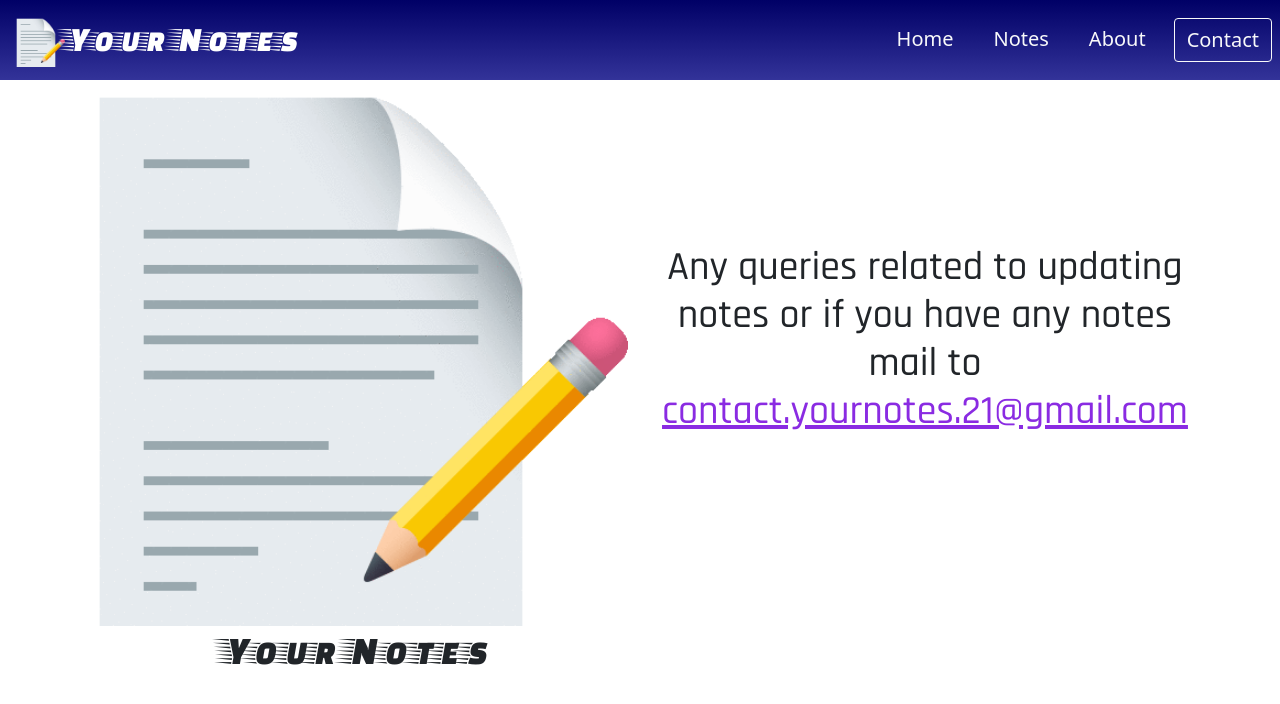
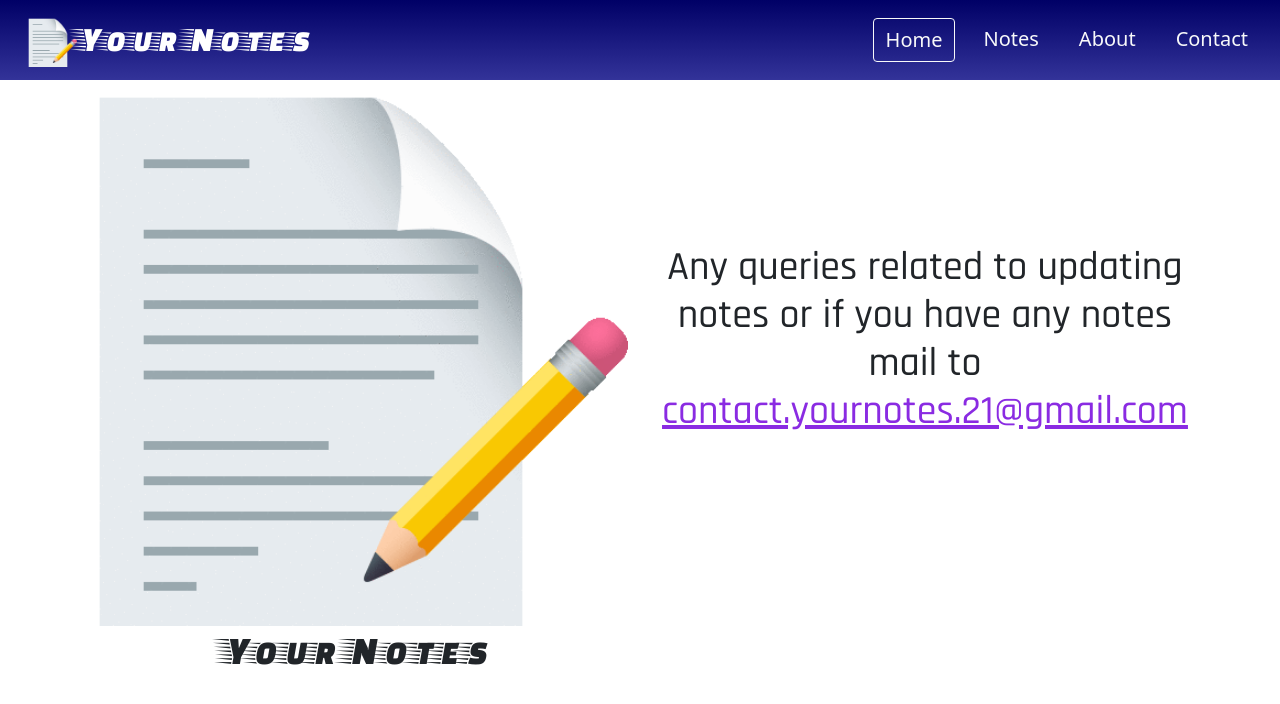
Before and after one commit to dheerukarra/yournotes, a plain HTML site: page contact.html in a window 1280 px wide. Drawn offline with nearby package versions, Linux system fonts and the light colour scheme.

Commit message:
Update contact.html

```diff
--- a/contact.html
+++ b/contact.html
@@ -14,26 +14,34 @@
 </head>
 <body onload="load()">
   <div id="ld"></div>
-  <nav class="navbar navbar-expand-lg navbar-dark" id="nv" style="background: linear-gradient(to bottom, #000066 0%, #333399 100%);">
-    <a class="navbar-brand" id="ltxt" href="index.html" style="font-family: 'Faster One', cursive; " > <img id="logo" src="logo.webp">Your Notes</a>
-    <button class="navbar-toggler" type="button" data-toggle="collapse" data-target="#navbarSupportedContent" aria-controls="navbarSupportedContent" aria-expanded="false" aria-label="Toggle navigation">
+  <nav class="navbar navbar-expand-lg navbar-dark" id="nv"
+    style="background: linear-gradient(to bottom, #000066 0%, #333399 100%);">
+    <div class="container-fluid">
+      <a class="navbar-brand" id="ltxt" href="index.html" style="font-family: 'Faster One', cursive; "> <img id="logo"
+          src="logo.webp">Your Notes</a>
+      <button class="navbar-toggler" type="button" data-bs-toggle="collapse" data-bs-target="#navbarNav"
+        aria-controls="navbarNav" aria-expanded="false" aria-label="Toggle navigation">
         <span class="navbar-toggler-icon"></span>
       </button>
-    <div class="collapse navbar-collapse" id="navbarSupportedContent">
+      <div class="collapse navbar-collapse" id="navbarNav">
         <ul class="navbar-nav ms-auto am">
           <li class="nav-item nav">
-          <a class="nav-link" href="index.html"><button type="button" class="btn btn-outline-light" style="border: none; outline: none;">Home</button></a>
+            <a class="nav-link" href="index.html"><button type="button" class="btn btn-outline-light">Home</button></a>
           </li>
           <li class="nav-item">
-          <a class="nav-link" href="notes.html"><button type="button" class="btn btn-outline-light" style="border: none; outline: none;">Notes</button></a>
+            <a class="nav-link" href="notes.html"><button type="button" class="btn btn-outline-light"
+                style="border: none; outline: none;">Notes</button></a>
           </li>
           <li class="nav-item nav">
-          <a class="nav-link" href="about.html"><button type="button" class="btn btn-outline-light" style="border: none; outline: none;">About</button></a>
+            <a class="nav-link" href="about.html"><button type="button" class="btn btn-outline-light"
+                style="border: none; outline: none;">About</button></a>
           </li>
           <li class="nav-item">
-          <a class="nav-link" href="contact.html"><button type="button" class="btn btn-outline-light">Contact</button></a>
+            <a class="nav-link" href="contact.html"><button type="button" class="btn btn-outline-light"
+                style="border: none; outline: none;">Contact</button></a>
           </li>
         </ul>
+      </div>
     </div>
   </nav>
   <div class="container" style="margin-top:80px;">
```
Lines whose indentation alone changed are shown as unchanged.
